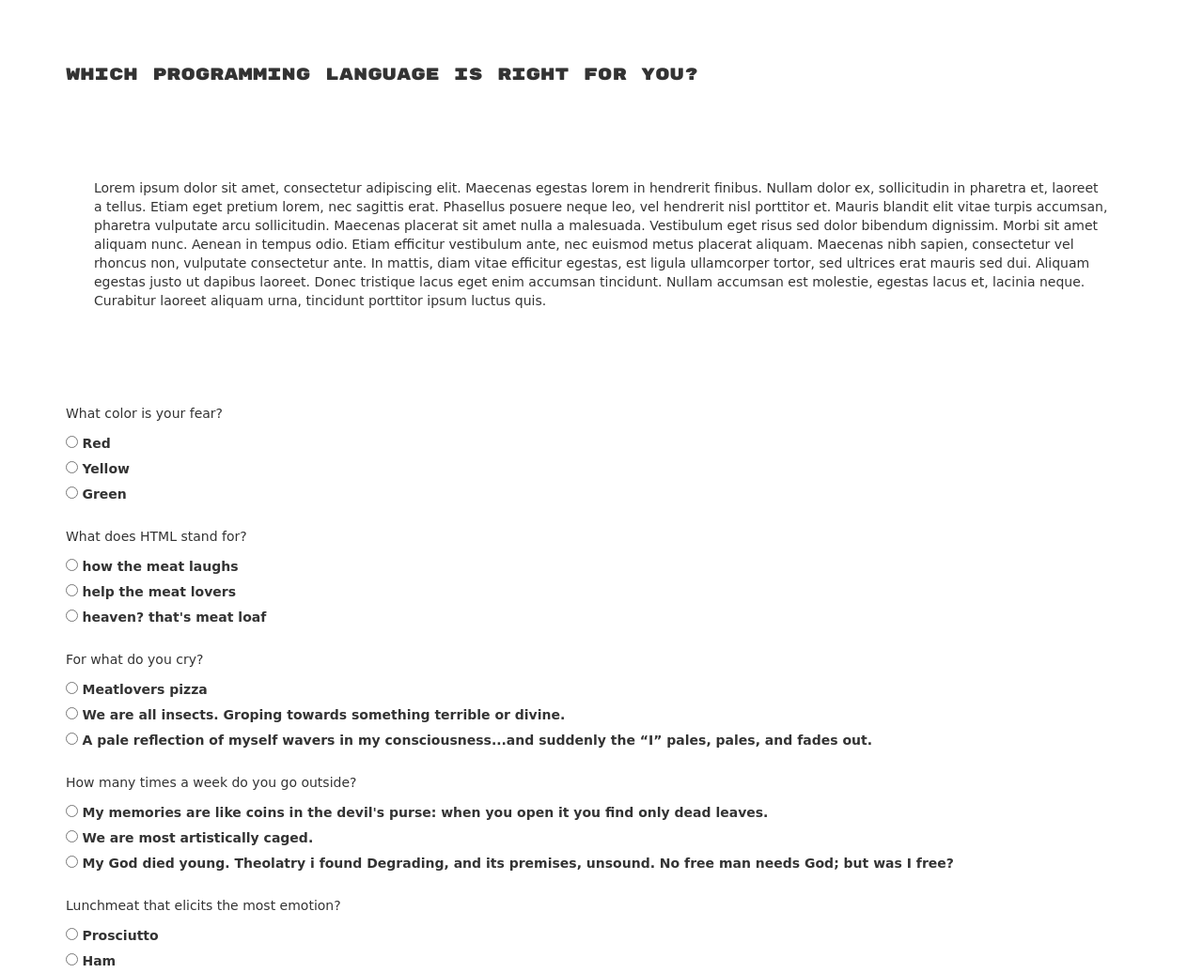
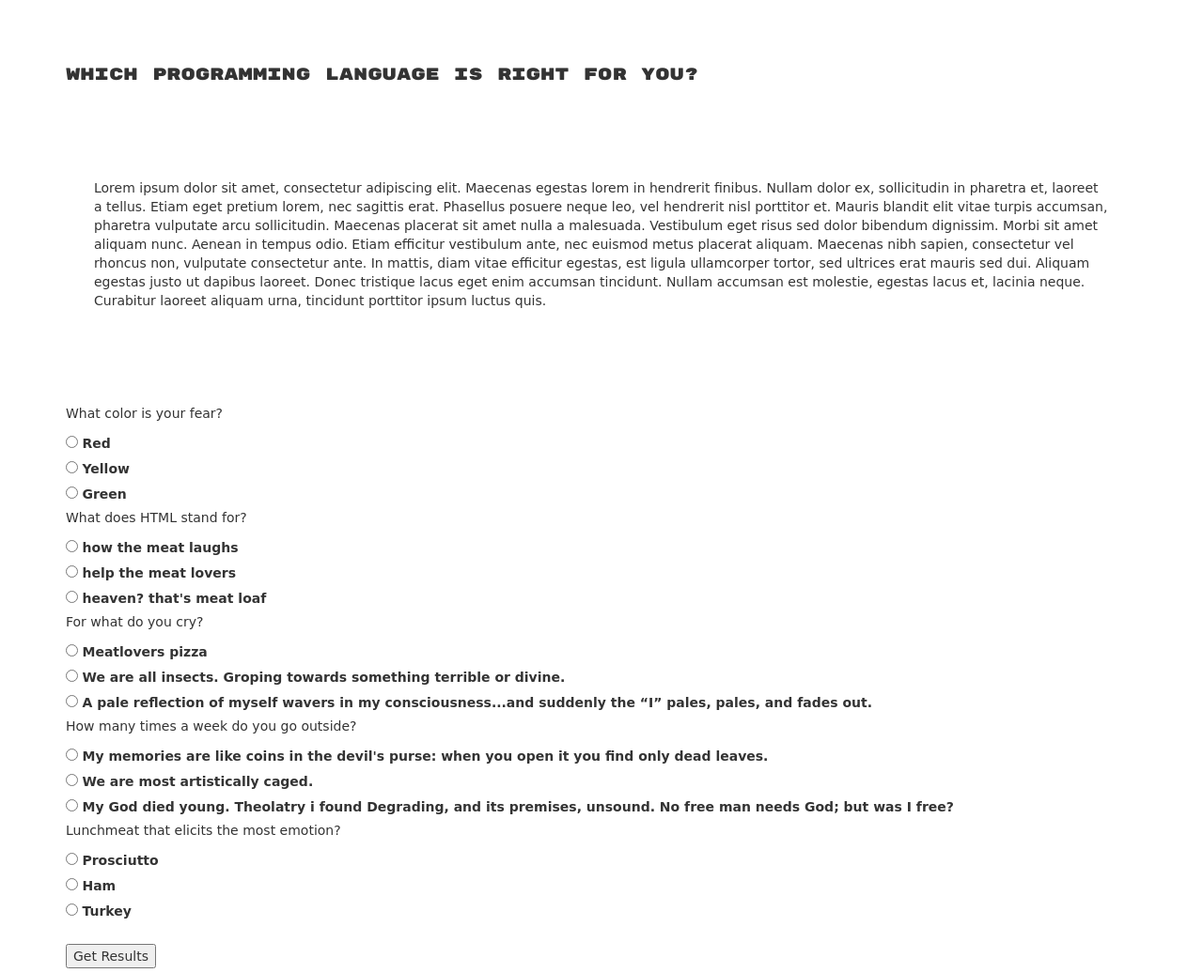
Before and after one commit to keidsvik/independent-project-03272020, a plain HTML site: page index.html in a window 1280 px wide. Shown: the top 1036 px of the page at 94% size. Drawn offline with Linux system fonts and the light colour scheme; a web font is replaced by a local one.

Commit message:
add values and names to each quiz answer in html document and put each answer into a div

```diff
--- a/index.html
+++ b/index.html
@@ -15,71 +15,88 @@
 
 <div class="container">
 <form id=quiz>
-  <p class="fear">What color is your fear?</p>
-  <input type="radio" id="red">
+  <p>What color is your fear?</p>
+  <div>
+    <input type="radio" id="red" name="fear" value="red">
     <label for="red">Red</label>
-  <br>
-  <input type="radio" id="yellow">
+  </div>
+  <div>
+    <input type="radio" id="yellow" name="fear" value="yellow">
     <label for="yellow">Yellow</label>
-  <br>
-  <input type="radio" id="green">
+  </div>
+  <div>
+    <input type="radio" id="green" name="fear" value="green">
     <label for="green">Green</label>
-  <br>
-  <br>
+  </div>
+
   <p>What does HTML stand for?</p>
-  <input type="radio" id="meat">
+  <div>
+    <input type="radio" id="meat" name="standfor" value="laughs">
     <label for="meat">how the meat laughs</label>
-  <br>
-  <input type="radio" id="meatlove">
+  </div>
+  <div>
+    <input type="radio" id="meatlove" name="standfor" value="lovers">
     <label for="meatlove">help the meat lovers</label>
-  <br>
-  <input type="radio" id="meatloaf">
+  </div>
+  <div>
+    <input type="radio" id="meatloaf" name="standfor" value="meatloaf">
     <label for="meatloaf">heaven? that's meat loaf</label>
-  <br>
-  <br>
+  </div>
+
   <p>For what do you cry?</p>
-  <input type="radio" id="pizza">
+  <div>
+    <input type="radio" id="pizza" name="cry" value="pizza">
     <label for="pizza">Meatlovers pizza</label>
-  <br>
-  <input type="radio" id="veg">
+  </div>
+  <div>
+    <input type="radio" id="insect" name="cry" value="insect">
     <label for="veg">We are all insects. Groping towards something terrible or divine.</label>
-  <br>
-  <input type="radio" id="sartre">
+  </div>
+  <div>
+    <input type="radio" id="sartre" name="cry" value="sartre">
     <label for="sartre">A pale reflection of myself wavers in my consciousness...and suddenly the “I” pales, pales, and fades out.</label>
-  <br>
-  <br>
+  </div>
+
   <p>How many times a week do you go outside?</p>
-  <input type="radio" id="none">
+  <div>
+    <input type="radio" id="none" name="outside" value="none">
     <label for="none">My memories are like coins in the devil's purse: when you open it you find only dead leaves.</label>
-  <br>
-  <input type="radio" id="some">
+  </div>
+  <div>
+    <input type="radio" id="some" name="outside" value="some">
   <label for="some">We are most artistically caged.</label>
-  <br>
-  <input type="radio" id="all">
+  </div>
+  <div>
+    <input type="radio" id="all" name="outside" value="all">
     <label for="all">My God died young. Theolatry i found
         Degrading, and its premises, unsound.
         No free man needs God; but was I free?</label>
+  </div>
+
+  <p>Lunchmeat that elicits the most emotion?</p>
+  <div>
+    <input type="radio" id="prosciutto" name="emeation" value="prosciutto">
+    <label for="prosciutto">Prosciutto</label>
+  </div>
+  <div>
+    <input type="radio" id="ham" name="emeation" value="ham">
+    <label for="ham">Ham</label>
+  </div>
+  <div>
+    <input type="radio" id="turkey" name="emeation" value="turkey">
+    <label for="turkey">Turkey</label>
+  </div>
   <br>
-  <br>
-  <p>Lunchmeat that elicits the most emotion?</p>
-  <input type="radio" id="prosciutto">
-  <label for="prosciutto">Prosciutto</label>
-  <br>
-  <input type="radio" id="ham">
-  <label for="ham">Ham</label>
-  <br>
-  <input type="radio" id="turkey">
-  <label for="turkey">Turkey</label>
-  <br>
-  <br>
+
   <button id="submit">Get Results</button>
 
 </form>
 
-<div id="results">
-<p
+  <div id="results"></div>
+
+    <span></span>
+
   </div>
 
-  </div>
 </body>
 </html>
```
Also changed, not shown: js/scripts.js (+0 -11 lines). Lines whose indentation alone changed are shown as unchanged.
